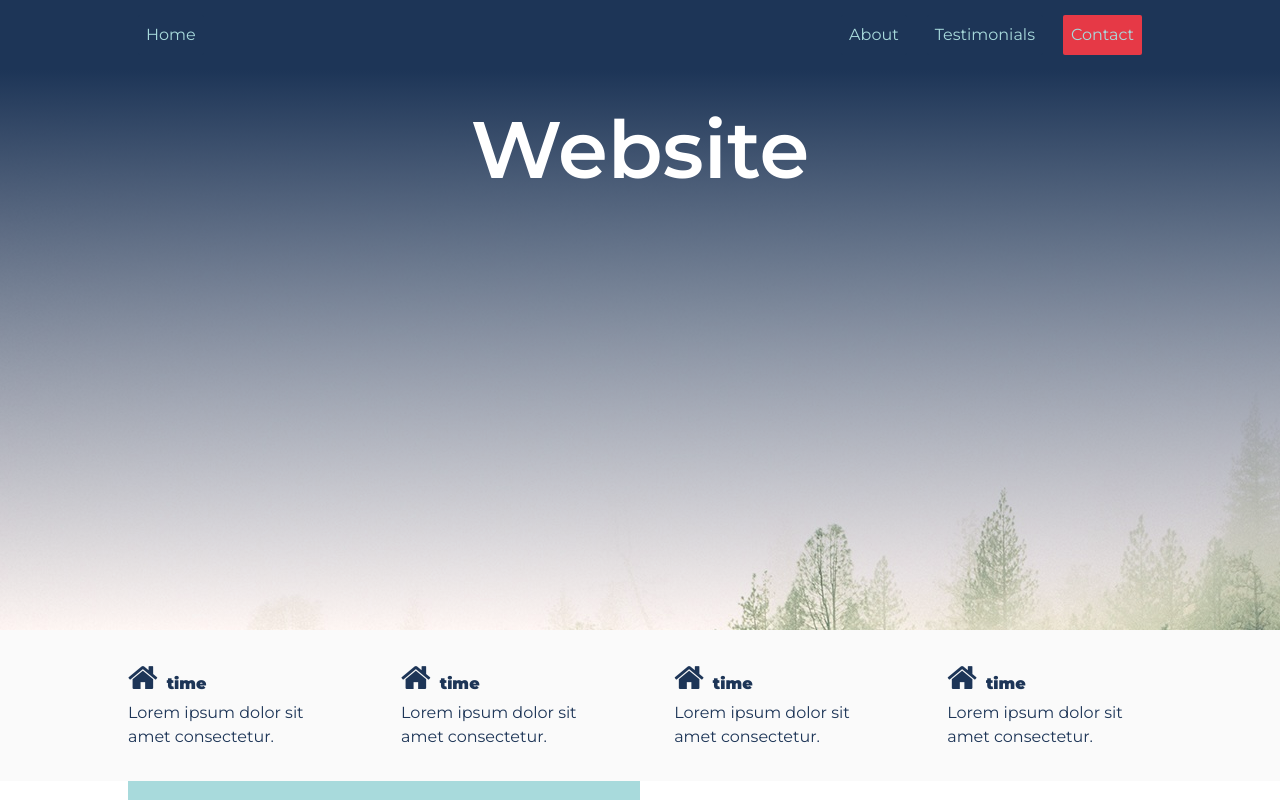
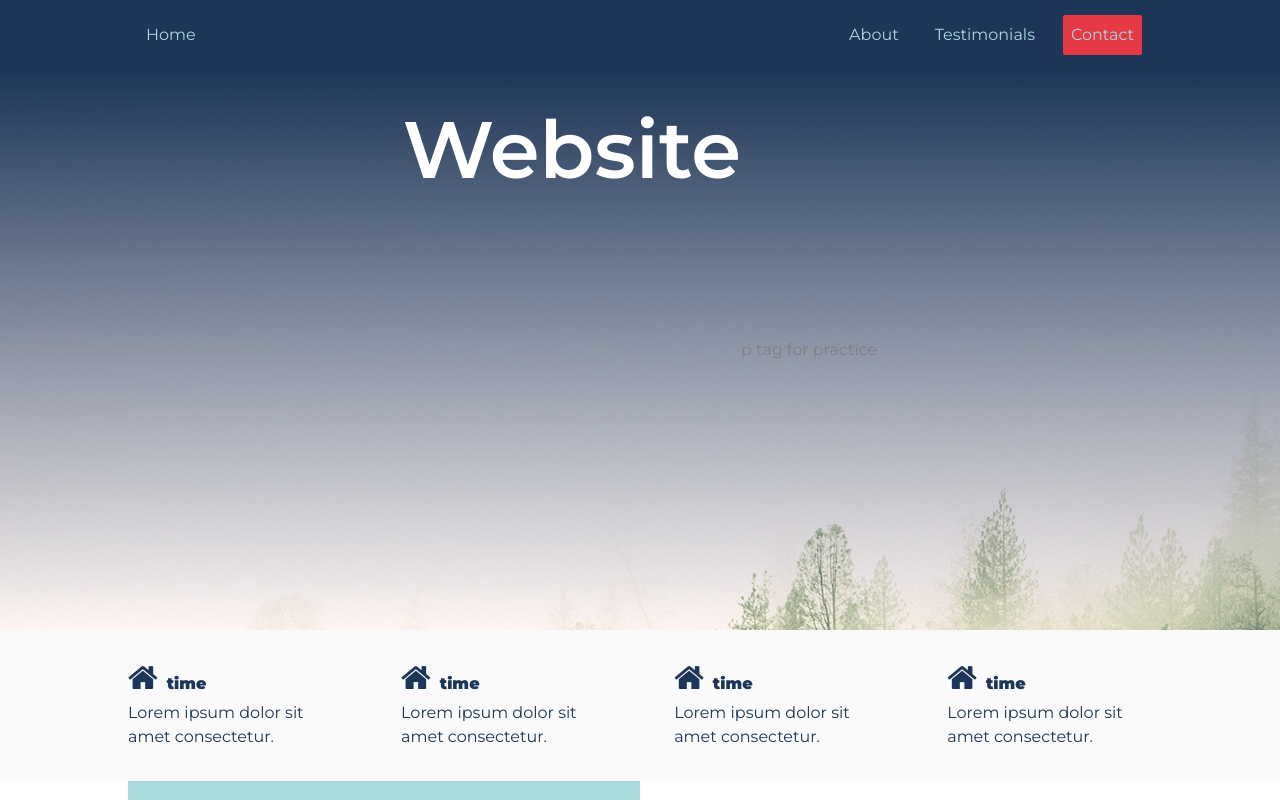
Before and after one commit to bradleyham93/practice, a plain HTML site: page index.html in a window 1280 px wide. Shown: the top 800 px of the page. Drawn offline with Linux system fonts and the light colour scheme.

Commit message:
add p tag

```diff
--- a/index.html
+++ b/index.html
@@ -45,6 +45,7 @@
 
         <div class="heroContent">
             <h1>Website</h1>
+            <p> p tag for practice</p>
         </div>
 
 
```
